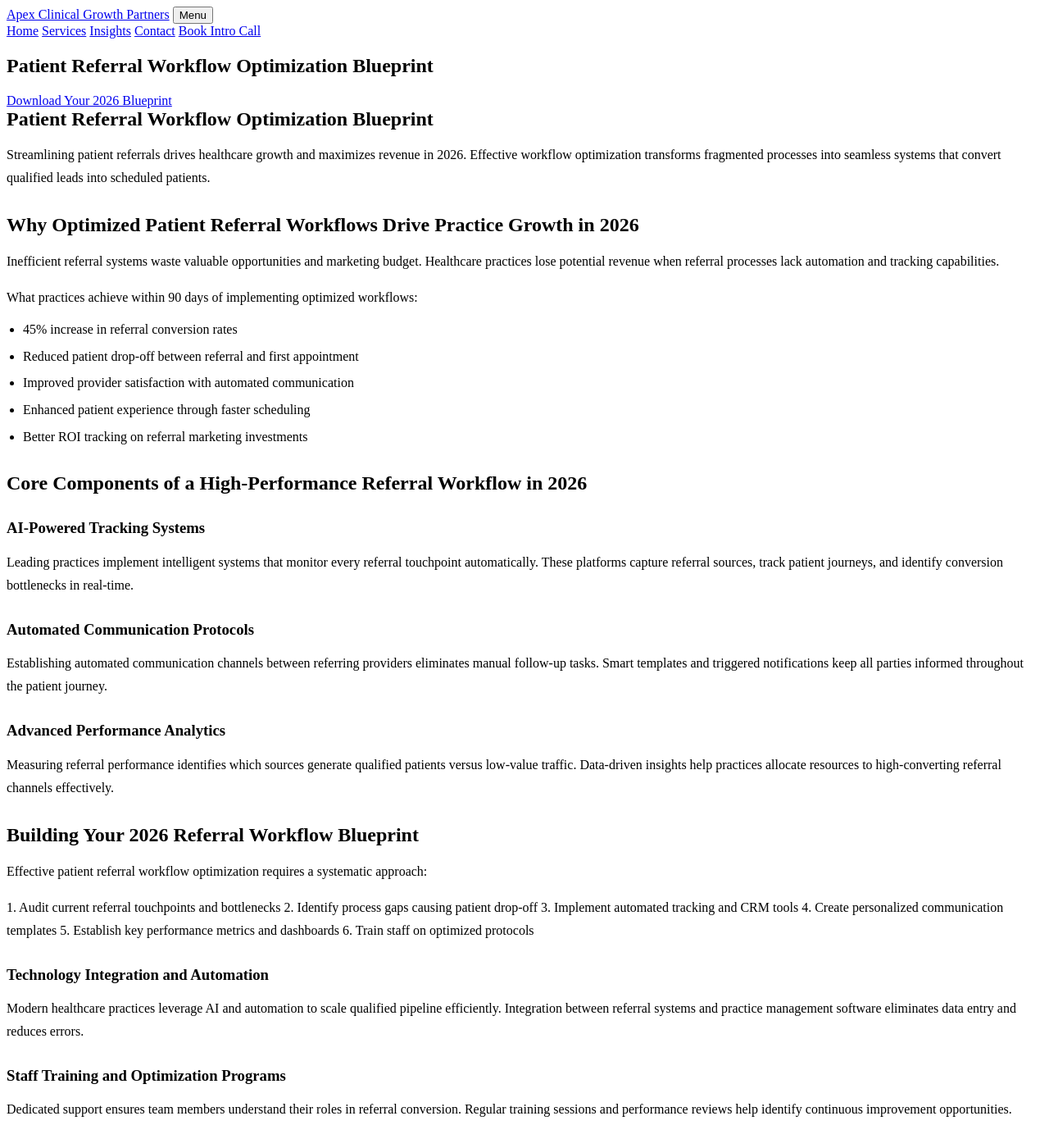
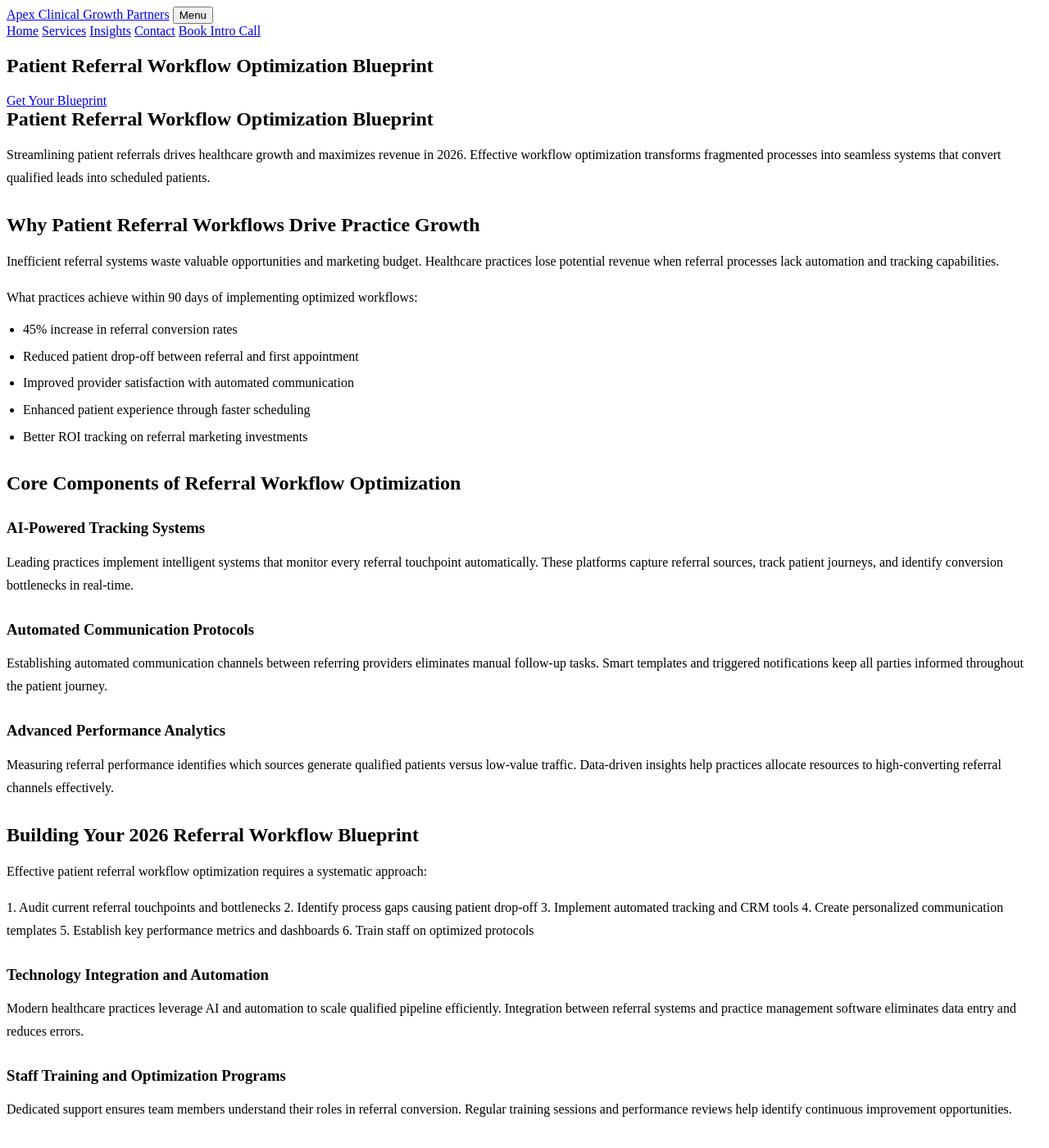
Before and after one commit to prjctlphbt/orbitr-canary-angular-20260228, a Jekyll site: the page patient-referral-workflow-blueprint.html, which Jekyll copies as it is, in a window 1280 px wide and 1400 px high. Shown: the whole window at 82% size. Built offline with Jekyll 4.4.1, drawn with Linux system fonts in a browser that asks for light colours; some of the changed text lies outside the part shown.

Commit message:
Rollback: Revert changes to patient-referral-workflow-blueprint.html

```diff
--- a/patient-referral-workflow-blueprint.html
+++ b/patient-referral-workflow-blueprint.html
@@ -103,14 +103,14 @@
 <section class="page-hero landing-hero">
 <div class="container">
 <h1>Patient Referral Workflow Optimization Blueprint</h1>
-<a class="cta" href="/services/">Download Your 2026 Blueprint</a>
+<a class="cta" href="/services/">Get Your Blueprint</a>
 </div>
 </section>
 <section class="landing-content">
 <div class="container orbitr-generated-content">
 <h1>Patient Referral Workflow Optimization Blueprint</h1>
 <p>Streamlining patient referrals drives healthcare growth and maximizes revenue in 2026. Effective workflow optimization transforms fragmented processes into seamless systems that convert qualified leads into scheduled patients.</p>
-<h2>Why Optimized Patient Referral Workflows Drive Practice Growth in 2026</h2>
+<h2>Why Patient Referral Workflows Drive Practice Growth</h2>
 <p>Inefficient referral systems waste valuable opportunities and marketing budget. Healthcare practices lose potential revenue when referral processes lack automation and tracking capabilities.</p>
 <p>What practices achieve within 90 days of implementing optimized workflows:</p>
 <ul>
@@ -120,7 +120,7 @@
 <li>Enhanced patient experience through faster scheduling</li>
 <li>Better ROI tracking on referral marketing investments</li>
 </ul>
-<h2>Core Components of a High-Performance Referral Workflow in 2026</h2>
+<h2>Core Components of Referral Workflow Optimization</h2>
 <h3>AI-Powered Tracking Systems</h3>
 <p>Leading practices implement intelligent systems that monitor every referral touchpoint automatically. These platforms capture referral sources, track patient journeys, and identify conversion bottlenecks in real-time.</p>
 <h3>Automated Communication Protocols</h3>
@@ -139,7 +139,7 @@
 <p>Modern healthcare practices leverage AI and automation to scale qualified pipeline efficiently. Integration between referral systems and practice management software eliminates data entry and reduces errors.</p>
 <h3>Staff Training and Optimization Programs</h3>
 <p>Dedicated support ensures team members understand their roles in referral conversion. Regular training sessions and performance reviews help identify continuous improvement opportunities.</p>
-<h2>Measuring Success: ROI from Optimized Referral Workflows</h2>
+<h2>Measuring Referral Workflow Success</h2>
 <p>Optimized referral workflows generate measurable ROI within 90 days. Key performance indicators include referral volume, conversion rates, time-to-appointment, and patient lifetime value.</p>
 <p>Successful practices track revenue-generating metrics rather than vanity statistics. Focus on qualified leads that convert to scheduled appointments and completed treatments.</p>
 <h2>Transform Your Referral Process in 2026</h2>
@@ -149,7 +149,7 @@
 </section>
 <section class="landing-cta">
 <div class="container">
-<h2>Ready to Convert More Referrals in 2026?</h2>
+<h2>Start Converting More Referrals</h2>
 <a class="cta" href="/services/">Get Your Free Consultation</a>
 </div>
 </section>
```
Also changed, not shown: other parts of patient-referral-workflow-blueprint.html (+12 -2 lines).
